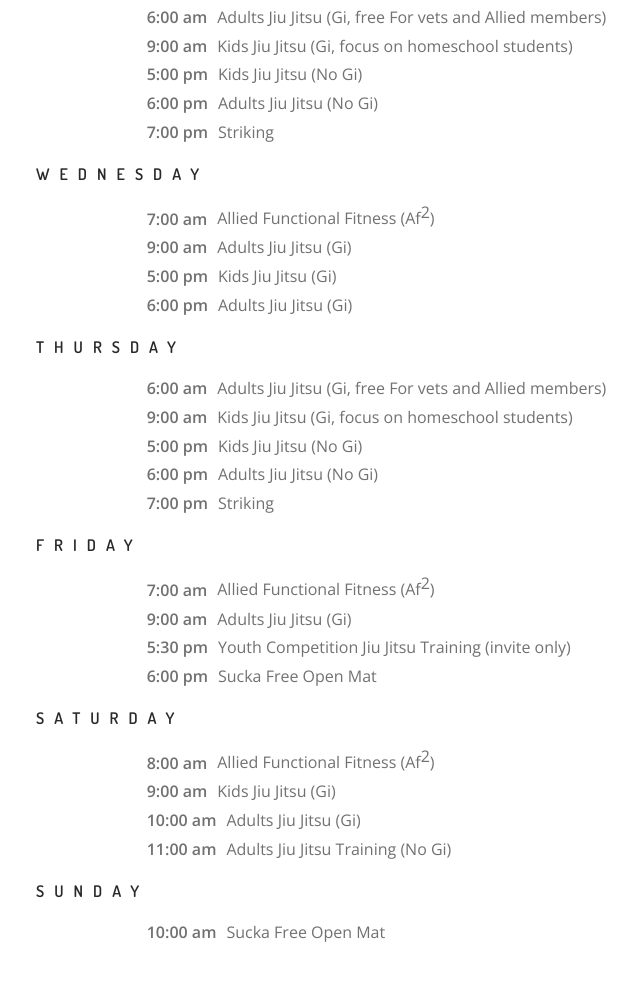
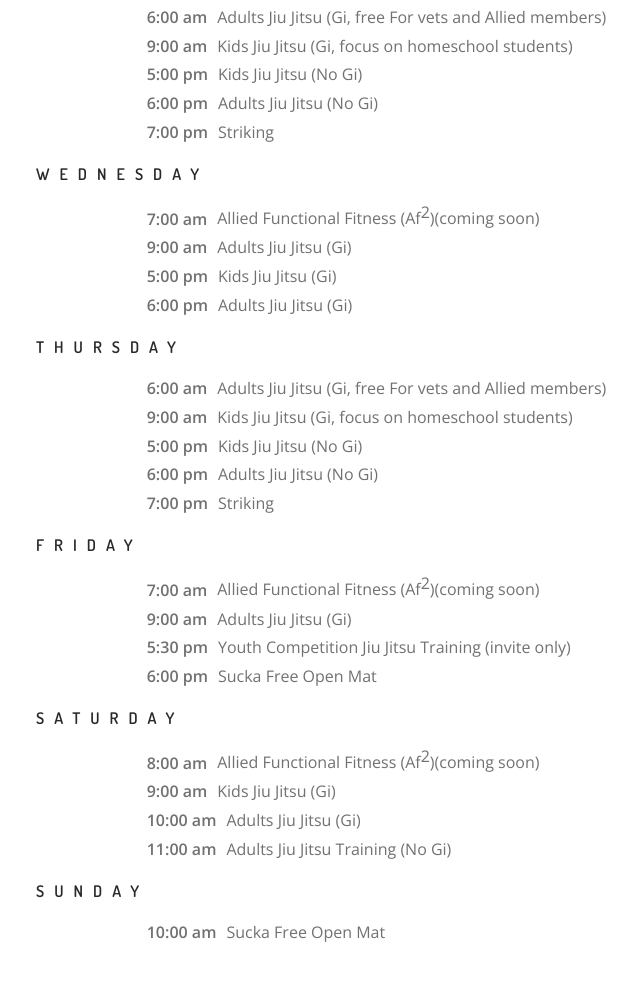
Before and after one commit to shannonhorn/shannonhorn.github.io, a plain HTML site: page schedule.html in a window 1280 px wide. Shown: the part 1094-2075 px from the top of the page, without its empty margins (92-732 px from the left). Drawn offline with nearby package versions, Linux system fonts and the light colour scheme.

Commit message:
added message

```diff
--- a/schedule.html
+++ b/schedule.html
@@ -990,7 +990,7 @@
             </div>
             <div class="schedule--item">
               <ul>
-                <li><span>7:00 am</span>Allied Functional Fitness (Af<sup>2</sup>)</li>
+                <li><span>7:00 am</span>Allied Functional Fitness (Af<sup>2</sup>)(coming soon)</li>
                 <li><span>9:00 am</span>Adults Jiu Jitsu (Gi)</li>
                 <li><span>5:00 pm</span>Kids Jiu Jitsu (Gi)</li>
                 <li><span>6:00 pm</span>Adults Jiu Jitsu (Gi)</li>
@@ -1019,7 +1019,7 @@
             </div>
             <div class="schedule--item">
               <ul>
-                <li><span>7:00 am</span>Allied Functional Fitness (Af<sup>2</sup>)</li>
+                <li><span>7:00 am</span>Allied Functional Fitness (Af<sup>2</sup>)(coming soon)</li>
                 <li><span>9:00 am</span>Adults Jiu Jitsu (Gi)</li>
                 <li>
                   <span>5:30 pm</span>Youth Competition Jiu Jitsu Training
@@ -1033,7 +1033,7 @@
             </div>
             <div class="schedule--item">
               <ul>
-                <li><span>8:00 am</span>Allied Functional Fitness (Af<sup>2</sup>)</li>
+                <li><span>8:00 am</span>Allied Functional Fitness (Af<sup>2</sup>)(coming soon)</li>
                 <li><span>9:00 am</span>Kids Jiu Jitsu (Gi)</li>
                 <li><span>10:00 am</span>Adults Jiu Jitsu (Gi)</li>
                 <li><span>11:00 am</span>Adults Jiu Jitsu Training (No Gi)</li>
```
